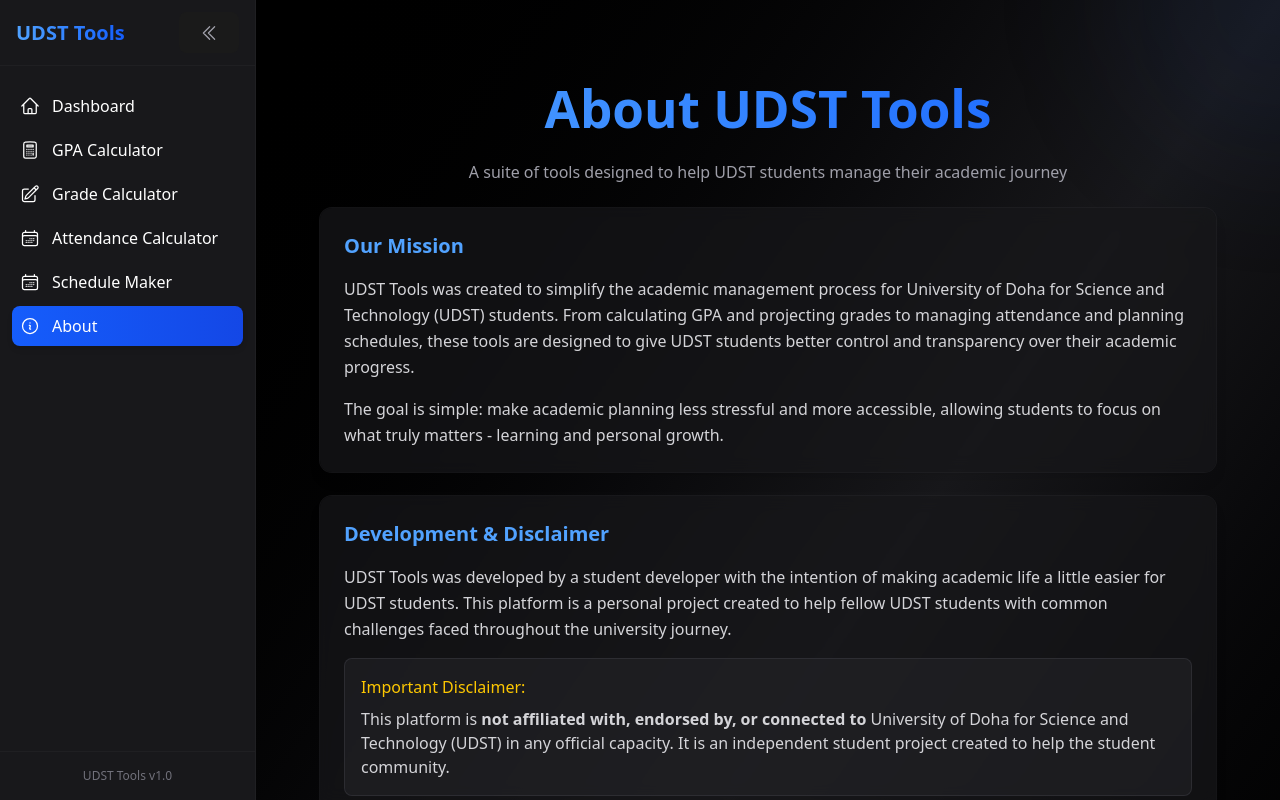
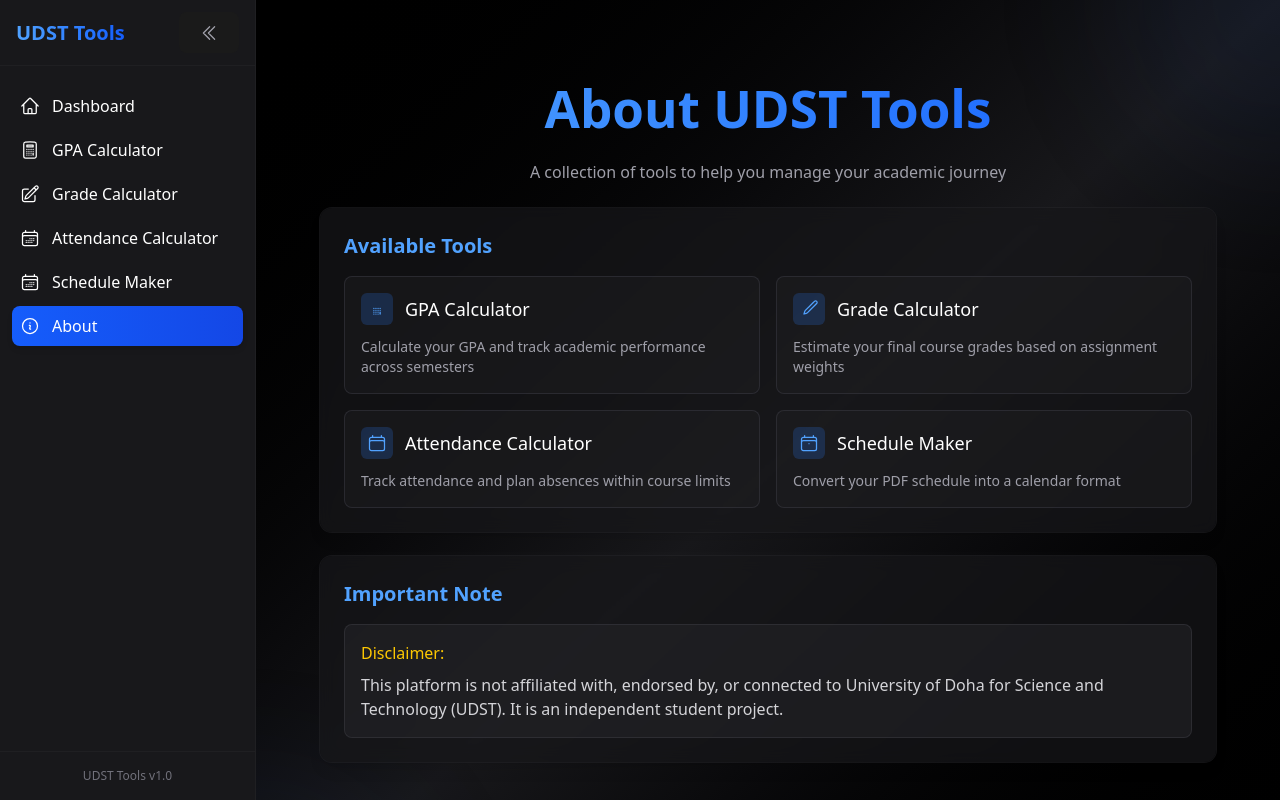
Before and after one commit to Ahmkwj/UDST-Tools, a React (Vite) app: page /about in a window 1280 px wide. Built offline with nearby package versions, Linux system fonts and the light colour scheme.

Commit message:
better content

```diff
--- a/public/index.tsx
+++ b/public/index.tsx
@@ -10,32 +10,56 @@
       </div>
 
       {/* Main content */}
-      <div className="relative z-10 max-w-3xl w-full text-center px-4 md:px-6 py-8 md:py-12 space-y-6 md:space-y-8">
+      <div className="relative z-10 max-w-3xl w-full text-center px-4 md:px-6 py-8 md:py-12 space-y-8">
+        {/* Title */}
         <div className="space-y-4">
           <h1 className="text-4xl sm:text-5xl md:text-6xl font-bold tracking-tight bg-gradient-to-r from-blue-400 via-blue-500 to-blue-400 bg-clip-text text-transparent">
             UDST Tools
           </h1>
           <div className="h-1 w-16 md:w-24 mx-auto bg-gradient-to-r from-blue-500 to-blue-600"></div>
-          <p className="text-lg md:text-xl text-zinc-300">A Student Project</p>
+          <p className="text-lg md:text-xl text-zinc-300">
+            Academic Tools for Students
+          </p>
         </div>
 
-        <div className="p-6 md:p-8 rounded-xl md:rounded-2xl backdrop-blur-sm bg-zinc-900/70 ring-1 ring-zinc-800/50 transition-all max-w-xl mx-auto">
-          <div className="space-y-4 text-zinc-300">
-            <p className="leading-relaxed text-sm md:text-base">
-              This website is a personal project created by a student to help
-              organize and manage academic resources.
+        {/* Quick Links */}
+        <div className="grid grid-cols-2 gap-3 max-w-lg mx-auto">
+          <a
+            href="/gpa-calculator"
+            className="p-4 rounded-xl backdrop-blur-sm bg-zinc-900/70 ring-1 ring-zinc-800/50 hover:ring-blue-500/50 transition-all group"
+          >
+            <h2 className="font-medium text-white mb-1">GPA Calculator</h2>
+            <p className="text-sm text-zinc-400">
+              Track your academic progress
             </p>
-            <p className="leading-relaxed font-medium text-sm md:text-base">
-              Important Notice: This is an independent project and is not
-              affiliated with, endorsed by, or connected to the University of
-              Doha for Science and Technology (UDST) in any way.
-            </p>
-          </div>
+          </a>
+          <a
+            href="/grade-calculator"
+            className="p-4 rounded-xl backdrop-blur-sm bg-zinc-900/70 ring-1 ring-zinc-800/50 hover:ring-blue-500/50 transition-all group"
+          >
+            <h2 className="font-medium text-white mb-1">Grade Calculator</h2>
+            <p className="text-sm text-zinc-400">Plan your course grades</p>
+          </a>
+          <a
+            href="/attendance-calculator"
+            className="p-4 rounded-xl backdrop-blur-sm bg-zinc-900/70 ring-1 ring-zinc-800/50 hover:ring-blue-500/50 transition-all group"
+          >
+            <h2 className="font-medium text-white mb-1">Attendance</h2>
+            <p className="text-sm text-zinc-400">Monitor class attendance</p>
+          </a>
+          <a
+            href="/schedule-maker"
+            className="p-4 rounded-xl backdrop-blur-sm bg-zinc-900/70 ring-1 ring-zinc-800/50 hover:ring-blue-500/50 transition-all group"
+          >
+            <h2 className="font-medium text-white mb-1">Schedule</h2>
+            <p className="text-sm text-zinc-400">Create your timetable</p>
+          </a>
         </div>
 
-        <button className="mt-6 md:mt-8 px-5 md:px-6 py-3 md:py-3.5 bg-gradient-to-r from-blue-600 to-blue-700 hover:from-blue-700 hover:to-blue-800 text-white rounded-lg md:rounded-xl shadow-md transition-all hover:shadow-lg hover:scale-105 font-medium text-sm md:text-base">
-          Explore Tools
-        </button>
+        {/* Disclaimer */}
+        <p className="text-sm text-zinc-400 max-w-lg mx-auto">
+          An independent student project, not affiliated with UDST
+        </p>
       </div>
     </div>
   );
--- a/src/pages/About.tsx
+++ b/src/pages/About.tsx
@@ -18,68 +18,12 @@
               About UDST Tools
             </h1>
             <p className="text-zinc-400 text-sm md:text-base max-w-2xl mx-auto">
-              A suite of tools designed to help UDST students manage their
-              academic journey
+              A collection of tools to help you manage your academic journey
             </p>
           </div>
 
-          {/* Main content */}
-          <Card title="Our Mission">
-            <div className="prose prose-invert max-w-none">
-              <p className="text-zinc-300 leading-relaxed">
-                UDST Tools was created to simplify the academic management
-                process for University of Doha for Science and Technology (UDST)
-                students. From calculating GPA and projecting grades to managing
-                attendance and planning schedules, these tools are designed to
-                give UDST students better control and transparency over their
-                academic progress.
-              </p>
-
-              <p className="text-zinc-300 leading-relaxed mt-4">
-                The goal is simple: make academic planning less stressful and
-                more accessible, allowing students to focus on what truly
-                matters - learning and personal growth.
-              </p>
-            </div>
-          </Card>
-
-          {/* Development and disclaimer section */}
-          <Card title="Development & Disclaimer">
-            <div className="prose prose-invert max-w-none">
-              <p className="text-zinc-300 leading-relaxed">
-                UDST Tools was developed by a student developer with the
-                intention of making academic life a little easier for UDST
-                students. This platform is a personal project created to help
-                fellow UDST students with common challenges faced throughout the
-                university journey.
-              </p>
-
-              <div className="bg-zinc-800/50 border border-zinc-700/50 rounded-lg p-4 my-4">
-                <p className="text-yellow-400 font-medium mb-2">
-                  Important Disclaimer:
-                </p>
-                <p className="text-zinc-300">
-                  This platform is{" "}
-                  <span className="font-semibold">
-                    not affiliated with, endorsed by, or connected to
-                  </span>{" "}
-                  University of Doha for Science and Technology (UDST) in any
-                  official capacity. It is an independent student project
-                  created to help the student community.
-                </p>
-              </div>
-
-              <p className="text-zinc-300 leading-relaxed">
-                The calculations and tools provided here are designed to be
-                helpful but should not be considered official. Always verify
-                important academic information with your university's official
-                resources.
-              </p>
-            </div>
-          </Card>
-
-          {/* Features section */}
-          <Card title="Tools & Features">
+          {/* Tools section */}
+          <Card title="Available Tools">
             <div className="grid grid-cols-1 md:grid-cols-2 gap-4">
               <div className="bg-zinc-800/30 rounded-lg p-4 border border-zinc-700/50">
                 <div className="flex items-center mb-3">
@@ -104,9 +48,8 @@
                   </h3>
                 </div>
                 <p className="text-sm text-zinc-400">
-                  Calculate your current GPA based on course grades and credit
-                  hours. Track your academic performance across multiple
-                  semesters.
+                  Calculate your GPA and track academic performance across
+                  semesters
                 </p>
               </div>
 
@@ -133,9 +76,7 @@
                   </h3>
                 </div>
                 <p className="text-sm text-zinc-400">
-                  Estimate your final course grade based on assignment
-                  weightings and scores. Plan what you need to achieve on
-                  upcoming assignments.
+                  Estimate your final course grades based on assignment weights
                 </p>
               </div>
 
@@ -162,9 +103,7 @@
                   </h3>
                 </div>
                 <p className="text-sm text-zinc-400">
-                  Track your attendance percentage and plan for future absences
-                  without exceeding course limits and risking attendance
-                  failure.
+                  Track attendance and plan absences within course limits
                 </p>
               </div>
 
@@ -191,10 +130,21 @@
                   </h3>
                 </div>
                 <p className="text-sm text-zinc-400">
-                  Create and organize your weekly class schedule with visual
-                  timetables that help you manage your time effectively.
+                  Convert your PDF schedule into a calendar format
                 </p>
               </div>
+            </div>
+          </Card>
+
+          {/* Disclaimer section */}
+          <Card title="Important Note">
+            <div className="bg-zinc-800/50 border border-zinc-700/50 rounded-lg p-4">
+              <p className="text-yellow-400 font-medium mb-2">Disclaimer:</p>
+              <p className="text-zinc-300">
+                This platform is not affiliated with, endorsed by, or connected
+                to University of Doha for Science and Technology (UDST). It is
+                an independent student project.
+              </p>
             </div>
           </Card>
         </div>
```
